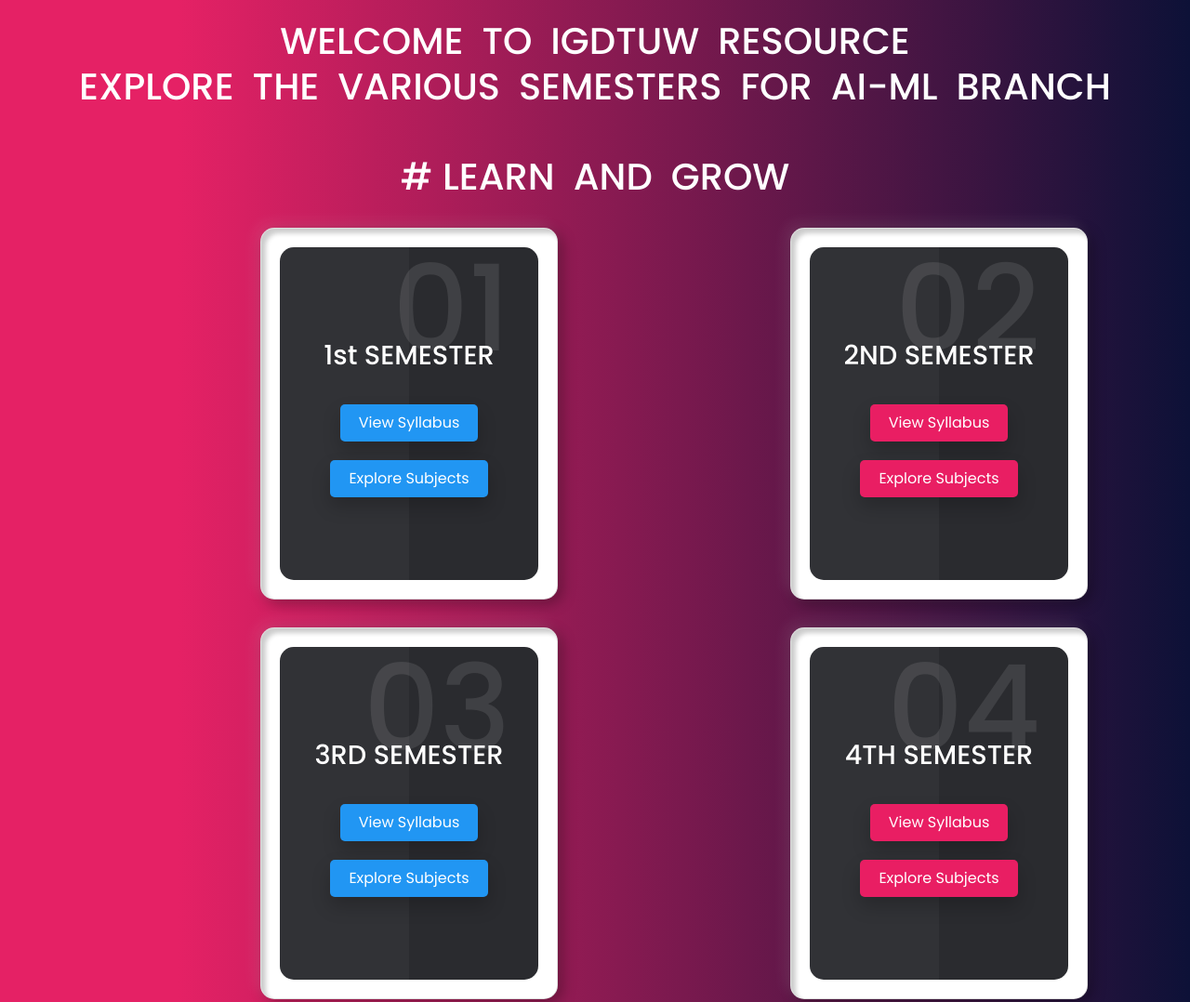
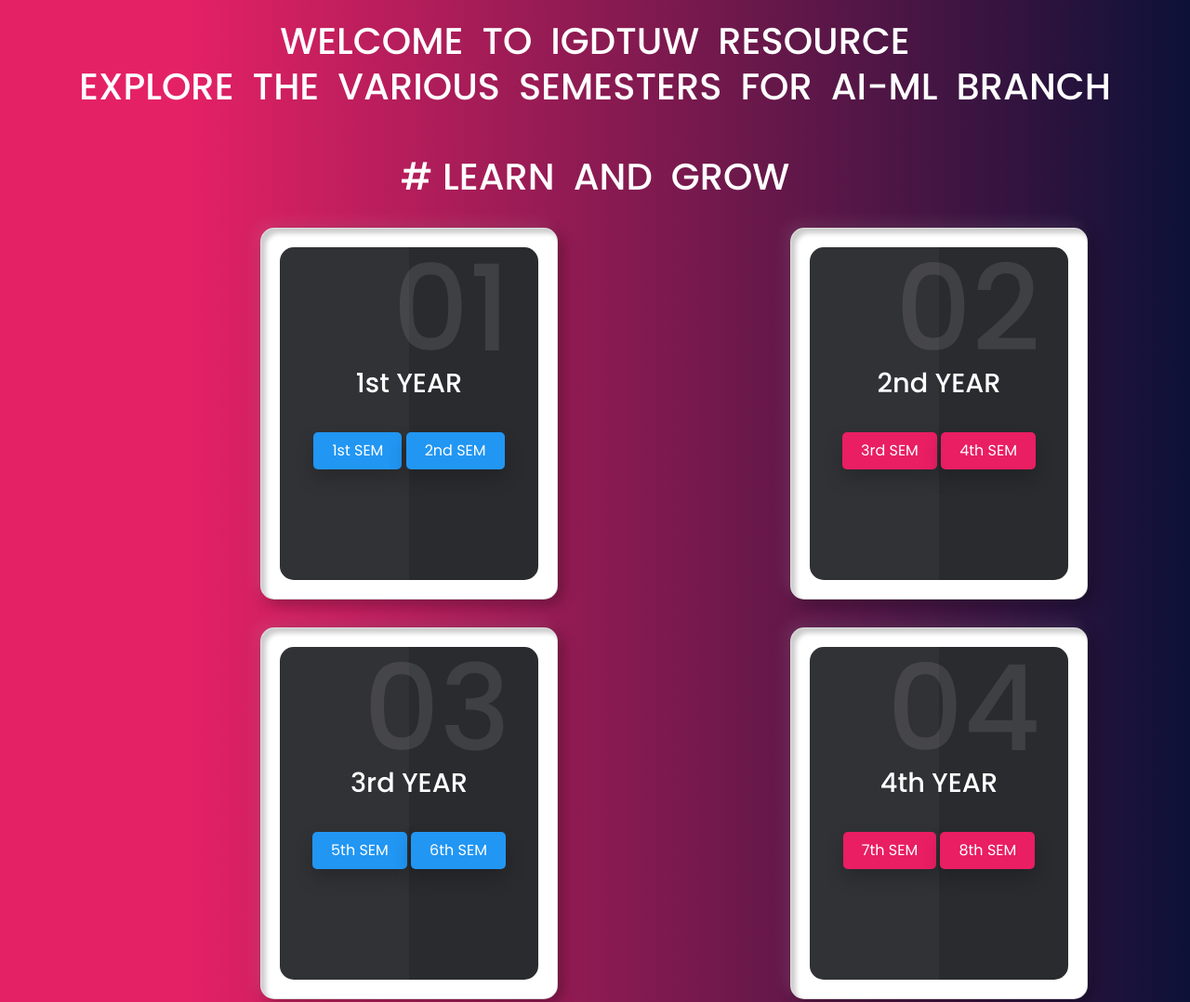
Before and after one commit to Igdtuwresource/ai-ml-welcome, a plain HTML site: page index.html in a window 1280 px wide. Shown: the top 1078 px of the page at 93% size. Drawn offline with nearby package versions, Linux system fonts and the light colour scheme.

Commit message:
Update index.html

```diff
--- a/index.html
+++ b/index.html
@@ -43,9 +43,9 @@
           <div class="box">
             <div class="content">
               <h2>01</h2>
-              <h3>1st SEMESTER</h3>
-              <a href="https://igdtuwresource.github.io/syllabus/">View Syllabus</a>
-              <a href="https://igdtuwresource.github.io/ai-ml-1st-/">Explore Subjects</a>
+              <h3>1st YEAR</h3>
+              <a href="https://igdtuwresource.github.io/ai-ml-1st-/">1st SEM</a>
+              <a href="https://igdtuwresource.github.io/aiml-2nd/">2nd SEM</a>
             </div>
           </div>
         </div>
@@ -54,9 +54,9 @@
           <div class="box">
             <div class="content">
               <h2>02</h2>
-              <h3>2ND SEMESTER</h3>
-              <a href="https://igdtuwresource.github.io/syllabus/">View Syllabus</a>
-              <a href="https://igdtuwresource.github.io/aiml-2nd/">Explore Subjects</a>
+              <h3>2nd YEAR</h3>
+              <a href="">3rd SEM</a>
+              <a href="">4th SEM</a>
             </div>
           </div>
         </div>
@@ -67,9 +67,9 @@
         <div class="box">
           <div class="content">
             <h2>03</h2>
-            <h3>3RD SEMESTER</h3>
-            <a href="https://igdtuwresource.github.io/syllabus/">View Syllabus</a>
-            <a href="https://igdtuwresource.github.io/coming-soon/">Explore Subjects</a>
+            <h3>3rd YEAR</h3>
+            <a href="">5th SEM</a>
+            <a href="">6th SEM</a>
           </div>
         </div>
       </div>
@@ -78,9 +78,9 @@
         <div class="box">
           <div class="content">
             <h2>04</h2>
-            <h3>4TH SEMESTER</h3>
-            <a href="https://igdtuwresource.github.io/syllabus/">View Syllabus</a>
-            <a href="https://igdtuwresource.github.io/coming-soon/">Explore Subjects</a>
+            <h3>4th YEAR</h3>
+            <a href="">7th SEM</a>
+            <a href="">8th SEM</a>
           </div>
         </div>
       </div>
```
